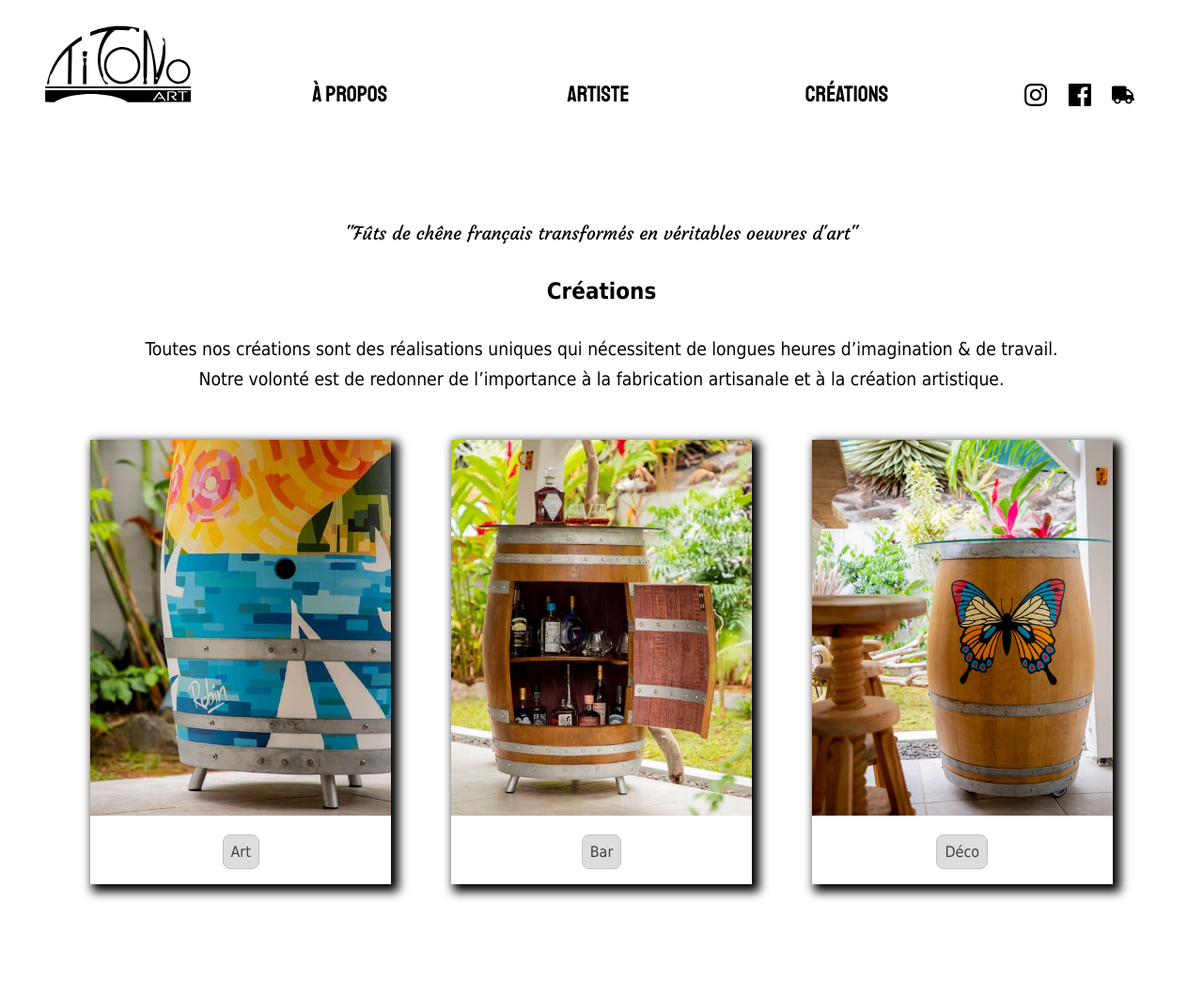
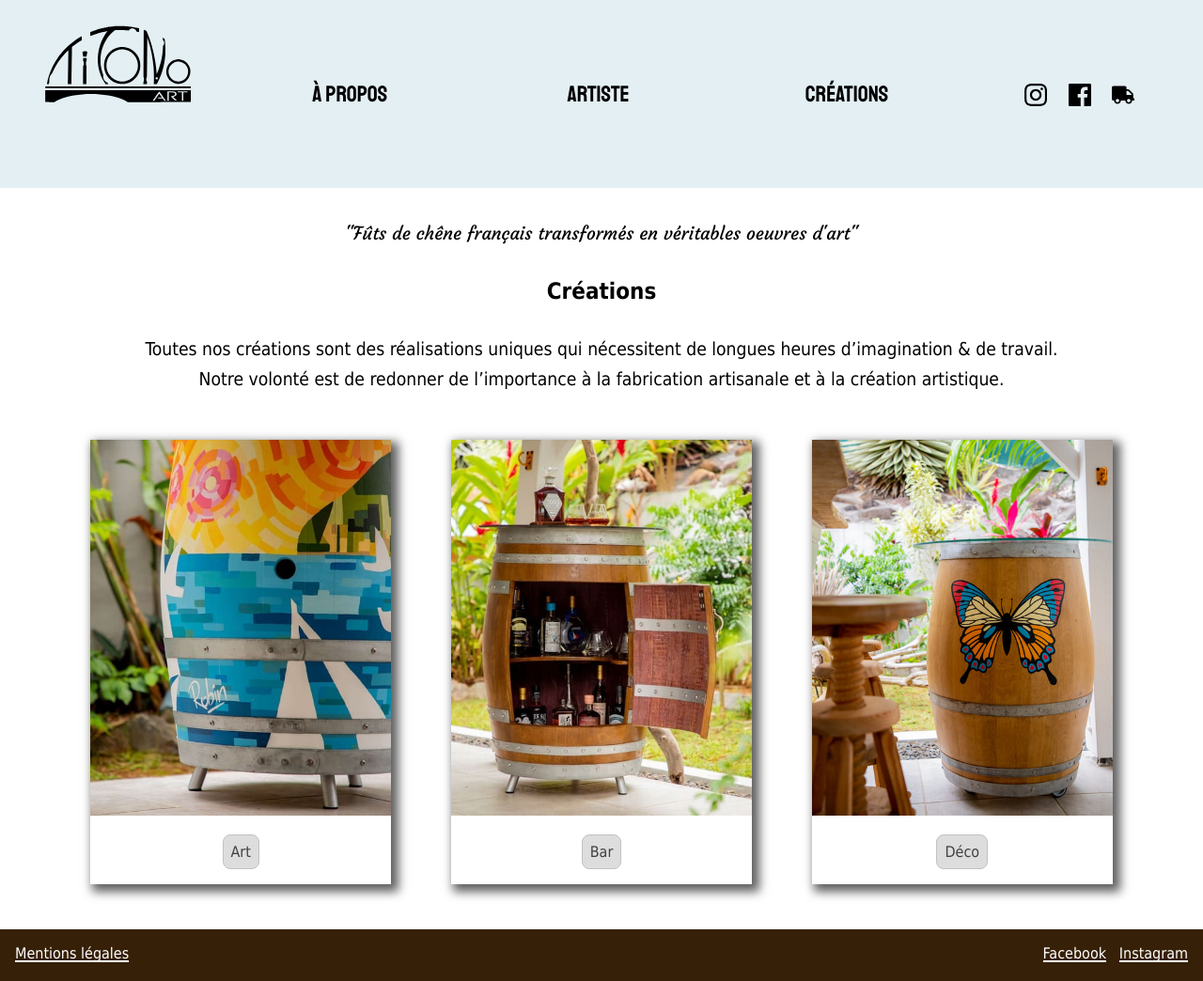
Before and after one commit to Gontran-de-Kermadec/titonoart, a React (Create React App) app: page /creation in a window 1280 px wide. Shown: the whole page at 94% size. Before the commit the page ends 989 px from the top, so only its background shows below. Built offline with nearby package versions, Linux system fonts and the light colour scheme.

Commit message:
changes to the footer

```diff
--- a/src/App.js
+++ b/src/App.js
@@ -14,6 +14,7 @@ import Deco from "./components/creation-collections/Deco";
 import Art from "./components/creation-collections/Art";
 import Bar from "./components/creation-collections/Bar";
 import Legals from "./components/Legals";
+import Footer from "./components/Footer";
 
 function App() {
 	return (
@@ -35,6 +36,7 @@ function App() {
 					<Route path="/creation/bar" exact component={Bar} />
 					<Route path="/mentions-legales" exact component={Legals} />
 				</main>
+				<Footer />
 			</Router>
 		</div>
 	);
--- a/src/components/About.js
+++ b/src/components/About.js
@@ -19,9 +19,8 @@ function About() {
 					dans cet esprit Caraïbes.
 				</p>
 				<p>
-					La décoration de votre habitation reflète votre personnalité. Nous
-					voulons que vous vous sentiez bien chez vous, Ti ToNo Art y ajoute une
-					nouvelle touche d'émotion.
+					La décoration de votre habitation reflète votre personnalité. Ti ToNo
+					Art ajoute une nouvelle touche d'émotion.
 				</p>
 			</div>
 			<div>
--- a/src/components/Home.js
+++ b/src/components/Home.js
@@ -4,7 +4,7 @@ import "../style/Icons.css";
 import colibri from "../images/colibri.svg";
 import popup from "../images/popup.svg";
 import Icons from "./Icons";
-import Footer from "./Footer";
+// import Footer from "./Footer";
 
 function Home() {
 	const imgArray = [
@@ -35,7 +35,7 @@ function Home() {
 				<a href="mailto:titonoart@gmail.com">titonoart@gmail.com</a>
 				<Icons location="homepage" />
 			</section>
-			<Footer />
+			{/* <Footer /> */}
 		</div>
 	);
 }
--- a/src/components/about-subsections/Origin.js
+++ b/src/components/about-subsections/Origin.js
@@ -3,7 +3,6 @@ import PrevNextNav from "../Prevnextnav";
 import delphine from "../../images/delphine.jpg";
 import robin from "../../images/robin.jpg";
 import Next from "../utils/Next";
-// import Footer from "../Footer";
 
 function Origin() {
 	const infos = {
@@ -110,7 +109,6 @@ function Origin() {
 				<Next route="/about/support" btnName="Notre support" />
 			</div>
 			<PrevNextNav propsInfos={infos} />
-			{/* <Footer /> */}
 		</div>
 	);
 }
--- a/src/components/about-subsections/Support.js
+++ b/src/components/about-subsections/Support.js
@@ -3,6 +3,7 @@
 import PrevNextNav from "../Prevnextnav";
 import Next from "../utils/Next";
 import Prev from "../utils/Prev";
+import fut_support from "../../images/fut_support.jpg";
 
 function Support() {
 	const infos = {
@@ -34,9 +35,13 @@ function Support() {
 						une pièce artistique unique et de valoriser un métier souvent
 						oublié, celui de tonnelier.
 					</p>
+					<div className="fut__support--img">
+						<img src={fut_support} alt="fut" />
+					</div>
 				</div>
 				<Next route="/about/valeurs" btnName="Nos valeurs" />
 			</div>
+
 			<PrevNextNav propsInfos={infos} />
 			{/* <Footer /> */}
 		</div>
--- a/src/components/creation-collections/Art.js
+++ b/src/components/creation-collections/Art.js
@@ -5,7 +5,6 @@ import PrevNextNav from "../Prevnextnav";
 import CreationCard from "./CreationCard";
 // import Prev from "../utils/Prev";
 import Next from "../utils/Next";
-import Footer from "../Footer";
 
 const Art = () => {
 	const navigationInfos = {
@@ -80,7 +79,6 @@ const Art = () => {
 				</a>
 			</div>
 			<PrevNextNav propsInfos={navigationInfos} />
-			<Footer />
 		</div>
 	);
 };
--- a/src/components/creation-collections/Bar.js
+++ b/src/components/creation-collections/Bar.js
@@ -8,7 +8,6 @@ import PrevNextNav from "../Prevnextnav";
 import CreationCard from "./CreationCard";
 import Prev from "../utils/Prev";
 import Next from "../utils/Next";
-import Footer from "../Footer";
 
 const Bar = () => {
 	const navigationInfos = {
@@ -101,7 +100,7 @@ const Bar = () => {
 						img={carib4}
 						imgArr={carib4Array}
 						futTitle="CF Caribbean selection 4/4"
-						futAvailability="Disponible"
+						futAvailability="Acquis"
 					/>
 				</div>
 				<Next route="/creation/deco" btnName="Déco" />
@@ -112,7 +111,6 @@ const Bar = () => {
 				</a>
 			</div>
 			<PrevNextNav propsInfos={navigationInfos} />
-			<Footer />
 		</div>
 	);
 };
--- a/src/components/creation-collections/Deco.js
+++ b/src/components/creation-collections/Deco.js
@@ -6,7 +6,6 @@ import tortue from "../../images/tortue.jpg";
 import PrevNextNav from "../Prevnextnav";
 import CreationCard from "./CreationCard";
 import Prev from "../utils/Prev";
-import Footer from "../Footer";
 
 const Deco = () => {
 	const navigationInfos = {
@@ -87,7 +86,6 @@ const Deco = () => {
 				</a>
 			</div>
 			<PrevNextNav propsInfos={navigationInfos} />
-			<Footer />
 		</div>
 	);
 };
--- a/src/style/About.css
+++ b/src/style/About.css
@@ -89,11 +89,8 @@
 	/* text-align: right; */
 }
 .origin__team--img {
-	/* flex-shrink: 0; */
 	width: 150px;
-	/* width: 20%; */
 	height: 150px;
-	/* height: auto; */
 	align-self: center;
 }
 .origin__team--img img {
@@ -110,6 +107,21 @@
 }
 .team__infos--name {
 	font-family: "Courgette", cursive;
+}
+/*section a propos => support */
+.fut__support--img {
+	/* margin-bottom: 2rem;
+	width: 90vw; */
+	margin: 0 auto 2rem auto;
+}
+@media (max-width: 767px) {
+	.fut__support--img {
+		width: 90vw;
+		/* margin: 0 auto 2rem auto; */
+	}
+	.fut__support--img img {
+		width: 100%;
+	}
 }
 /*section a propos => valeur*/
 .about__subsection--valeur p span {
--- a/src/style/Creation.css
+++ b/src/style/Creation.css
@@ -22,7 +22,7 @@
 	width: auto;
 }
 .creation__card {
-	box-shadow: 5px 5px 10px 3px #000;
+	box-shadow: 5px 5px 10px 3px #606060;
 }
 .creation__card button {
 	all: unset;
--- a/src/style/Footer.css
+++ b/src/style/Footer.css
@@ -1,6 +1,11 @@
 .footer {
-	margin: 2rem 2rem 1rem 2rem;
+	/* margin: 2rem 2rem 1rem 2rem; */
+	padding: 1rem;
+	background: #362007;
 	font-size: initial;
+}
+.footer a {
+	color: #fff;
 }
 .footer__flex {
 	display: flex;
@@ -9,12 +14,15 @@
 
 @media (min-width: 1024px) {
 	.footer {
-		margin: 0 4rem 1rem 4rem;
+		/* margin: initial; */
+		padding: 1rem;
+		background: #362007;
 	}
 	.footer a {
 		position: relative;
 		overflow: hidden;
 		display: inline-block;
+		/* color: #fff; */
 	}
 	.footer .footer__underline {
 		position: absolute;
--- a/src/style/Header.css
+++ b/src/style/Header.css
@@ -180,6 +180,9 @@ header nav {
 	}
 }
 @media (min-width: 1025px) {
+	.header__large-screen {
+		background-color: #e3eff3;
+	}
 	.header__logo img {
 		margin-top: -1.6rem;
 	}
```
Also changed, not shown: src/images/fut_support.jpg (added).
